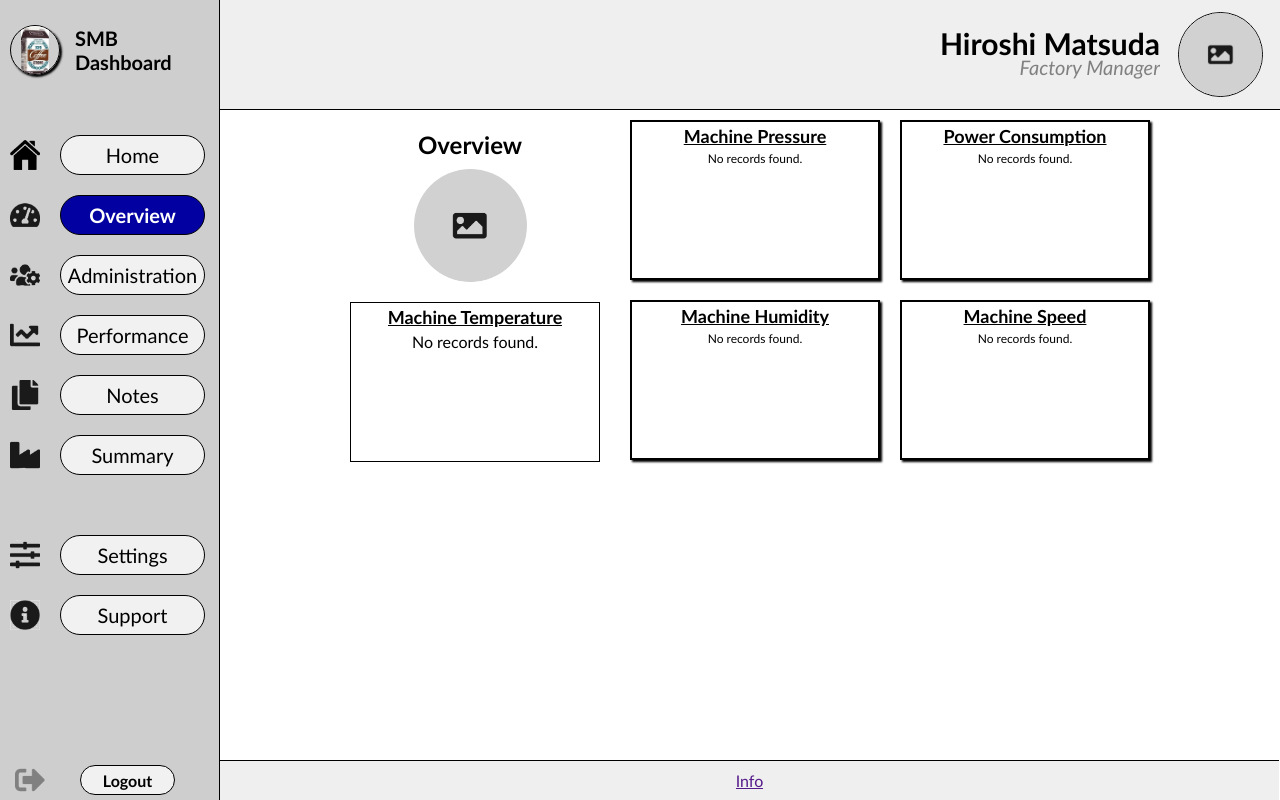
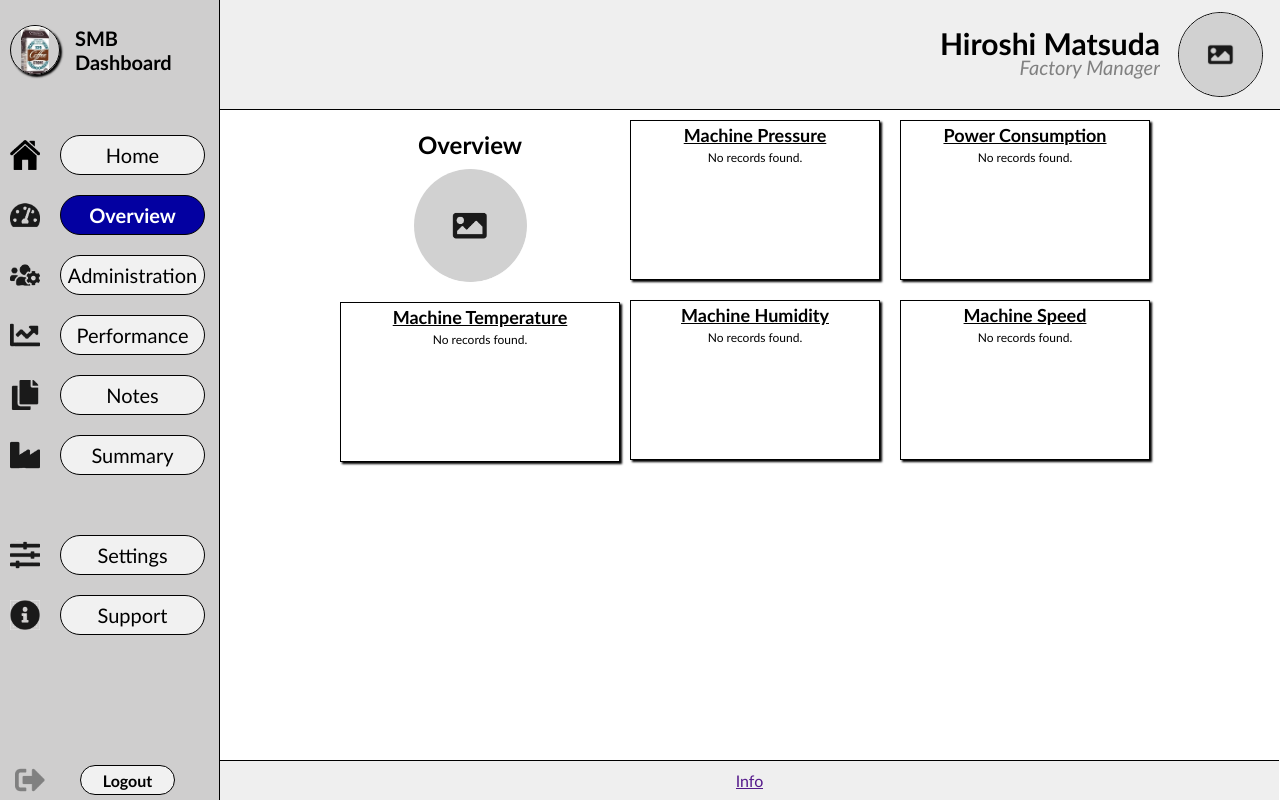
Before and after one commit to RandomSparks/COMP2030-Software_Prototype_Group_2, a PHP site: page /COMP2030-Software_Prototype_Group_2/pages/overview.php in a window 1280 px wide. Run offline with PHP 8.4, Linux system fonts and the light colour scheme; data that the repository does not hold is empty.

Commit message:
Overview CSS
Altered the scroll bar styles and added hover effects/resized tables so info could be read easier

```diff
--- a/Prototype/styles/style.css
+++ b/Prototype/styles/style.css
@@ -596,17 +596,21 @@ body {
     border-radius: 10px;
 }
 .div_content .machine_info {
-    display: flex;
-    overflow-y: hidden;
-    align-items: center;
+    margin-left: 120px;
+    width: 280px;
+    max-width: 280px;
+    height: 160px;
+    border: solid black 1px;
+    box-shadow: 2px 2px 2px black;
     text-align: center;
-    flex-direction: column;
-    margin-left: 130px;
-    max-width: 250px;
-    border: solid black 1px;
-    width: 250px;
-    max-width: 350px;
-    height: 160px;
+    font-size: 12px;
+    margin-bottom: 10px;
+    transition: border-radius .5s ease, background-color .5s ease;
+    cursor: pointer;
+}
+.div_content .machine_info:hover {
+    border-radius: 4px;
+    background-color: #81d69d;
 }
 .div_content .overview_wrapper {
     position: fixed;
@@ -620,11 +624,17 @@ body {
     width: 250px;
     max-width: 250px;
     height: 160px;
-    border: solid black 2px;
+    border: solid black 1px;
     box-shadow: 2px 2px 2px black;
     margin: 10px;
     text-align: center;
     font-size: 12px;
+    transition: border-radius .5s ease, background-color .5s ease;
+    cursor: pointer;
+}
+.div_content .overview_wrapper .analytics_box:hover {
+    border-radius: 4px;
+    background-color: #81d69d;
 }
 .div_content .overview_wrapper .analytics_box h3, .div_content .machine_info h3{
     text-decoration: underline;
```
Also changed, not shown: other parts of Prototype/styles/style.css (+31 -0 lines).
